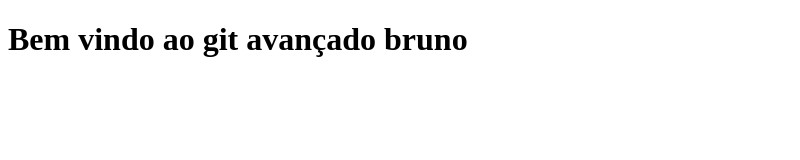
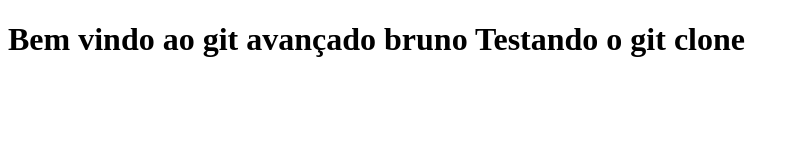
Before and after one commit to Brunobiu/curso_git_1, a plain HTML site: page index.html in a window 1280 px wide. Shown: the whole page, without its empty margins (0-800 px from the left). Drawn offline with Linux system fonts and the light colour scheme.

Commit message:
Enviando alteração nova

```diff
--- a/index.html
+++ b/index.html
@@ -8,6 +8,7 @@
 <body>
     <h1>Bem vindo ao git avançado
         bruno
+        Testando o git clone
     </h1>
 </body>
 </html>
```
